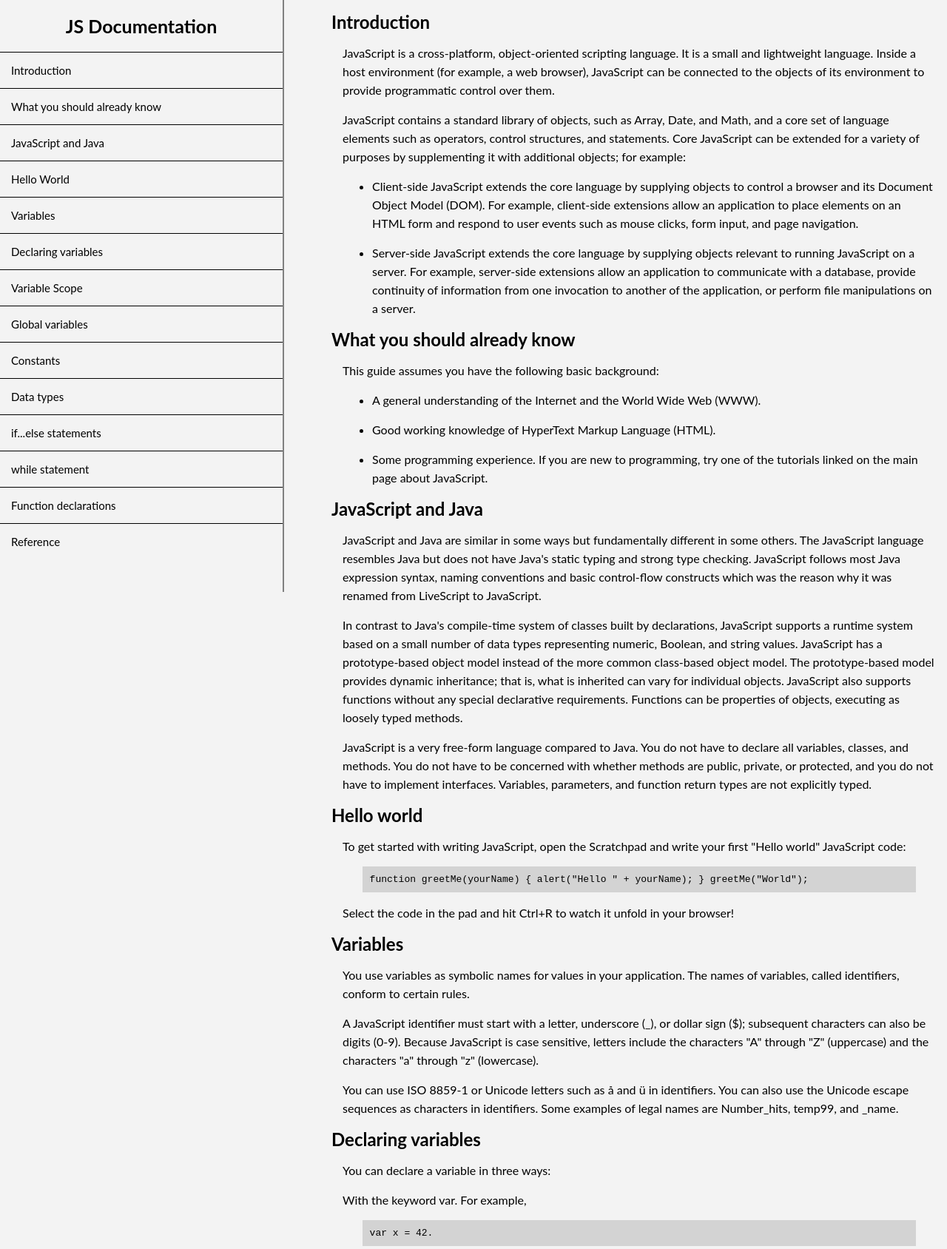
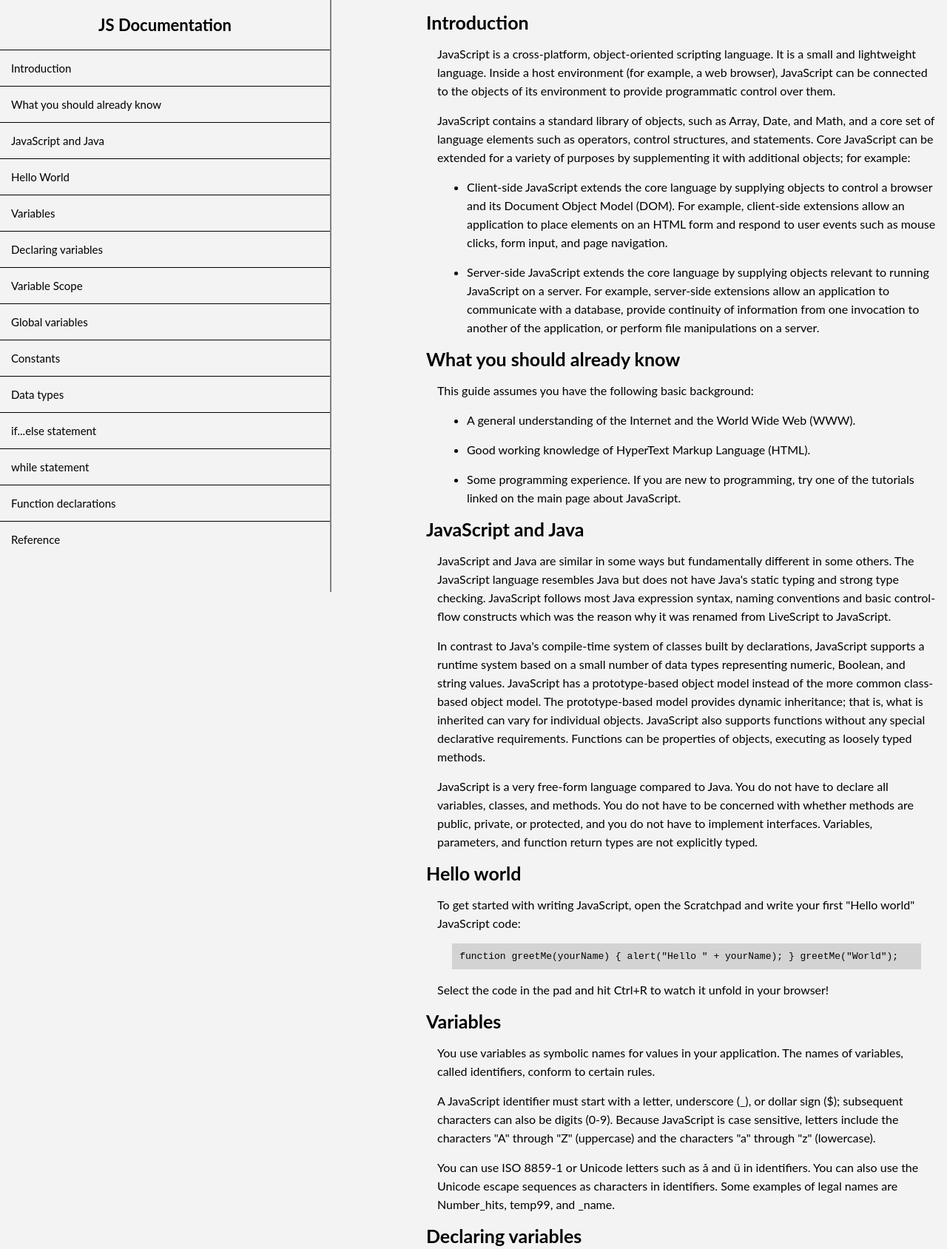
Before and after one commit to Free-Code-Camp-Playground/1-technicalDocumentation, a plain HTML site: page index.html in a window 1280 px wide. Shown: the top 1688 px of the page at 74% size. Drawn offline with Linux system fonts and the light colour scheme.

Commit message:
challenge done

```diff
--- a/index.html
+++ b/index.html
@@ -7,29 +7,29 @@
   </head>
 
   <body>
-    <header id="header">
-      <h1>JS Documentation</H1>
-      <nav id="navbar">
-        <a class="nav-link" href="#intro">Introduction</a>
-        <a class="nav-link" href="#toknow">What you should already know</a>
-        <a class="nav-link" href="#JavaScript_and_Java">JavaScript and Java</a>
-        <a class="nav-link" href="#hello">Hello World</a>
-        <a class="nav-link" href="#hello">Variables</a>
-        <a class="nav-link" href="#declaring">Declaring variables</a>
-        <a class="nav-link" href="#scope">Variable Scope</a>
-        <a class="nav-link" href="#global">Global variables</a>
-        <a class="nav-link" href="#constants">Constants</a>
-        <a class="nav-link" href="#types">Data types</a>
-        <a class="nav-link" href="#ifelse">if...else statements</a>
-        <a class="nav-link" href="#while">while statement</a>
-        <a class="nav-link" href="#function">Function declarations</a>
-        <a class="nav-link" href="#references">Reference</a>
-      </nav>
-    </header>
+    <nav id="navbar">
+      <header id="header">
+        <h1>JS Documentation</h1>
+      </header>
+      <a class="nav-link" href="#Introduction">Introduction</a>
+      <a class="nav-link" href="#What_you_should_already_know">What you should already know</a>
+      <a class="nav-link" href="#JavaScript_and_Java">JavaScript and Java</a>
+      <a class="nav-link" href="#Hello_World">Hello World</a>
+      <a class="nav-link" href="#Variables">Variables</a>
+      <a class="nav-link" href="#Declaring_Variables">Declaring variables</a>
+      <a class="nav-link" href="#Variable_Scope">Variable Scope</a>
+      <a class="nav-link" href="#Global_Variables">Global variables</a>
+      <a class="nav-link" href="#Constants">Constants</a>
+      <a class="nav-link" href="#Data_Types">Data types</a>
+      <a class="nav-link" href="#if...else_Statement">if...else statement</a>
+      <a class="nav-link" href="#while_Statement">while statement</a>
+      <a class="nav-link" href="#Function_Declarations">Function declarations</a>
+      <a class="nav-link" href="#References">Reference</a>
+    </nav>
 
     <main id="main-doc">
-      <section id="intro" class="main-section">
-        <h2>Introduction</h2>
+      <section id="Introduction" class="main-section">
+        <header><h2>Introduction</h2></header>
         <p>JavaScript is a cross-platform, object-oriented scripting language. It is a small and lightweight language. Inside a host environment (for example, a web browser), JavaScript can be connected to the objects of its environment to provide programmatic control over them.</p>
         <p>JavaScript contains a standard library of objects, such as Array, Date, and Math, and a core set of language elements such as operators, control structures, and statements. Core JavaScript can be extended for a variety of purposes by supplementing it with additional objects; for example:</p>
         <ul>
@@ -37,8 +37,8 @@
           <li>Server-side JavaScript extends the core language by supplying objects relevant to running JavaScript on a server. For example, server-side extensions allow an application to communicate with a database, provide continuity of information from one invocation to another of the application, or perform file manipulations on a server.</li>
         </ul>
       </section>
-      <section id="toknow" class="main-section">
-        <h2>What you should already know</h2>
+      <section id="What_you_should_already_know" class="main-section">
+        <header><h2>What you should already know</h2></header>
 
         <p>This guide assumes you have the following basic background:</p>
         <ul>
@@ -48,7 +48,7 @@
         </ul>
       </section>
       <section id="JavaScript_and_Java" class="main-section">
-        <h2>JavaScript and Java</h2>
+        <header><h2>JavaScript and Java</h2></header>
         <p>
           JavaScript and Java are similar in some ways but fundamentally different in some others. The JavaScript language resembles Java but does not have Java's static typing and strong type checking. JavaScript follows most Java expression syntax, naming conventions and basic control-flow constructs which was the reason why it was renamed from LiveScript to JavaScript.
         </p>
@@ -59,23 +59,24 @@
           JavaScript is a very free-form language compared to Java. You do not have to declare all variables, classes, and methods. You do not have to be concerned with whether methods are public, private, or protected, and you do not have to implement interfaces. Variables, parameters, and function return types are not explicitly typed.
         </p>
       </section>
-      <section id="hello" class="main-section">
-        <h2>Hello world</h2>
+      <section id="Hello_World" class="main-section">
+        <header><h2>Hello world</h2></header>
 
         <p>To get started with writing JavaScript, open the Scratchpad and write your first "Hello world" JavaScript code: </p>
         <code>function greetMe(yourName) { alert("Hello " + yourName); }
           greetMe("World");</code>
         <p>Select the code in the pad and hit Ctrl+R to watch it unfold in your browser! </p>
       </section>
-      <section id="variables" class="main-section">
-        <h2>Variables</h2>
+      <section id="Variables" class="main-section">
+        <header><h2>Variables</h2></header>
+
         <p>You use variables as symbolic names for values in your application. The names of variables, called identifiers, conform to certain rules. </p>
         <p>A JavaScript identifier must start with a letter, underscore (_), or dollar sign ($); subsequent characters can also be digits (0-9). Because JavaScript is case sensitive, letters include the characters "A" through "Z" (uppercase) and the characters "a" through "z" (lowercase). </p>
         <p>You can use ISO 8859-1 or Unicode letters such as å and ü in identifiers. You can also use the Unicode escape sequences as characters in identifiers. Some examples of legal names are Number_hits, temp99, and _name. </p>
 
       </section>
-      <section id="declaring" class="main-section">
-        <h2>Declaring variables</h2>
+      <section id="Declaring_Variables" class="main-section">
+        <header><h2>Declaring variables</h2></header>
 
         <p>You can declare a variable in three ways: </p>
         <p>With the keyword var. For example, </p>
@@ -88,8 +89,8 @@
         <code>let y = 13.</code>
         <p>This syntax can be used to declare a block scope local variable. See Variable scope below. </p>
       </section>
-      <section id="scope" class="main-section">
-        <h2>Variable scope</h2>
+      <section id="Variable_Scope" class="main-section">
+        <header><h2>Variable scope</h2></header>
 
         <p>When you declare a variable outside of any function, it is called a global variable, because it is available to any other code in the current document. When you declare a variable within a function, it is called a local variable, because it is available only within that function. </p>
         <p>JavaScript before ECMAScript 2015 does not have block statement scope; rather, a variable declared within a block is local to the function (or global scope) that the block resides within. For example the following code will log 5, because the scope of x is the function (or global context) within which x is declared, not the block, which in this case is an if statement. </p>
@@ -98,13 +99,15 @@
         <code>if (true) { let y = 5; } console.log(y); // ReferenceError: y is not
           defined</code>
       </section>
-      <section id="global" class="main-section">
-        <h2>Global variables</h2>
+      <section id="Global_Variables" class="main-section">
+        <header><h2>Global variables</h2></header>
+
         <p>Global variables are in fact properties of the global object. In web pages the global object is window, so you can set and access global variables using the window.variable syntax. </p>
         <p>Consequently, you can access global variables declared in one window or frame from another window or frame by specifying the window or frame name. For example, if a variable called phoneNumber is declared in a document, you can refer to this variable from an iframe as parent.phoneNumber. </p>
       </section>
-      <section id="constants" class="main-section">
-        <h2>Constants</h2>
+      <section id="Constants" class="main-section">
+        <header><h2>Constants</h2></header>
+
         <p>You can create a read-only, named constant with the const keyword. The syntax of a constant identifier is the same as for a variable identifier: it must start with a letter, underscore or dollar sign and can contain alphabetic, numeric, or underscore characters. </p>
         <code>const PI = 3.14;</code>
         <p>A constant cannot change value through assignment or be re-declared while the script is running. It has to be initialized to a value. </p>
@@ -116,8 +119,9 @@
         <p>However, object attributes are not protected, so the following statement is executed without problems. </p>
         <code>const MY_OBJECT = {"key": "value"}; MY_OBJECT.key = "otherValue";</code>
       </section>
-      <section id="types" class="main-section">
-        <h2>Data types</h2>
+      <section id="Data_Types" class="main-section">
+        <header><h2>Data types</h2></header>
+
         <p>The latest ECMAScript standard defines seven data types:</p>
         <ul>
           <li>Six data types that are primitives:</li>
@@ -133,8 +137,9 @@
         </ul>
         <p>Although these data types are a relatively small amount, they enable you to perform useful functions with your applications. Objects and functions are the other fundamental elements in the language. You can think of objects as named containers for values, and functions as procedures that your application can perform. </p>
       </section>
-      <section id="ifelse" class="main-section">
-        <h2>if...else statement</h2>
+      <section id="if...else_Statement" class="main-section">
+        <header><h2>if...else statement</h2></header>
+
         <p>Use the if statement to execute a statement if a logical condition is true. Use the optional else clause to execute a statement if the condition is false. An if statement looks as follows: </p>
         <code>if (condition) { statement_1; } else { statement_2; }</code>
         <p>condition can be any expression that evaluates to true or false. See Boolean for an explanation of what evaluates to true and false. If condition evaluates to true, statement_1 is executed; otherwise, statement_2 is executed. statement_1 and statement_2 can be any statement, including further nested if statements. </p>
@@ -152,8 +157,8 @@
           <code>if ((x = y)) { /* statements here */ }</code>
 
       </section>
-      <section id="while" class="main-section">
-        <h2>while statement</h2>
+      <section id="while_Statement" class="main-section">
+        <header><h2>while statement</h2></header>
 
         <p>A while statement executes its statements as long as a specified condition evaluates to true. A while statement looks as follows: </p>
         <code>while (condition) statement</code>
@@ -171,8 +176,8 @@
         </ul>
         <p>After completing the third pass, the condition n < 3 is no longer true, so the loop terminates. </p>
       </section>
-      <section id="function" class="main-section">
-        <h2>Function declarations</h2>
+      <section id="Function_Declarations" class="main-section">
+        <header><h2>Function declarations</h2></header>
 
         <p>A function definition (also called a function declaration, or function statement) consists of the function keyword, followed by: </p>
         <ul>
@@ -186,8 +191,8 @@
         <code>return number * number;</code>
         <p>Primitive parameters (such as a number) are passed to functions by value; the value is passed to the function, but if the function changes the value of the parameter, this change is not reflected globally or in the calling function. </p>
       </section>
-      <section id="references" class="main-section">
-        <h2>References</h2>
+      <section id="References" class="main-section">
+        <header><h2>References</h2></header>
         <ul><li>All the documentation in this page is taken from <a href="https://developer.mozilla.org/en-US/docs/Web/JavaScript/Guide">MDN</a></li></ul>
       </section>
 
--- a/style.css
+++ b/style.css
@@ -16,7 +16,7 @@ body {
 }
 
 /*------------------ Header style ------------------*/
-header {
+nav {
   background-color: #f3f3f3;
   font-size: 10px;
   font-weight: 400;
@@ -27,36 +27,15 @@ header {
   flex-direction: column;
   justify-content:flex-start;
   align-items: center;
-  width: 30%;
+  width: 35%;
   height: 100%;
   border-right: 2px solid gray;
-  overflow-y: scroll;
+  overflow-y: auto;
 }
 
-@media(max-width: 800px){
-  header{
-    position: relative;
-    width: 100%;
-    border-right: none;
-    border-bottom: 2px solid gray;
-    height: 300px;
-  }
-  nav a:first-child{
-    border-top: 2px solid gray;
-  }
-}
-
-h1{
-  font-size: 25px;
-  padding: 20px;
-}
-
-nav{
-  display: flex;
-  flex-direction: column;
-  justify-content:flex-start;
-  font-size: 15px;
-  width: 100%;
+nav header{
+  position: static;
+  background-color: #f3f3f3;
 }
 
 nav a{
@@ -65,14 +44,27 @@ nav a{
   color: black;
   text-decoration: none;
   padding: 15px;
+  width: 100%;
+  font-size: 15px;
   margin: 0;
 }
 
-@media(max-width: 650px){
+@media(max-width: 815px){
   nav{
-    flex-direction: column;
-    align-items: center;
+    position: relative;
+    width: 100%;
+    border-right: none;
+    border-bottom: 2px solid gray;
+    height: 300px;
   }
+  nav a:first-of-type{
+    border-top: 2px solid gray;
+  }
+}
+
+h1{
+  font-size: 22px;
+  padding: 20px;
 }
 
 /*------------------ Header style ------------------*/
@@ -81,15 +73,17 @@ nav a{
 main{
   display: block;
   margin: 0 auto;
-  padding-left: 35%;
+  padding-left: 45%;
 }
-@media(max-width: 800px){
+@media(max-width: 815px){
   main{
     padding-left: 5%;
   }
 }
+
 h2{
   margin-top: 15px;
+  font-size: 25px;
 }
 
 section{
```
